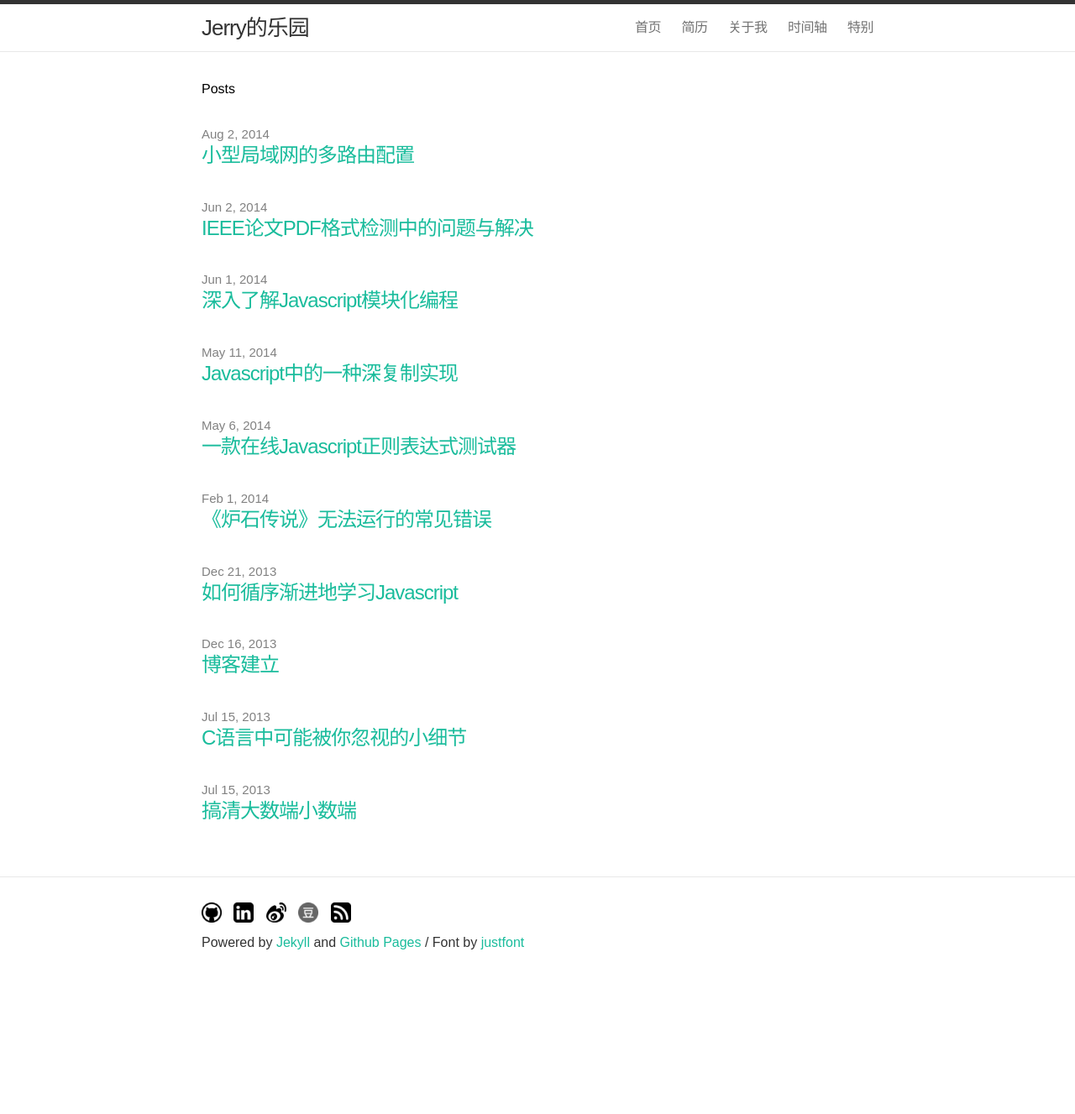
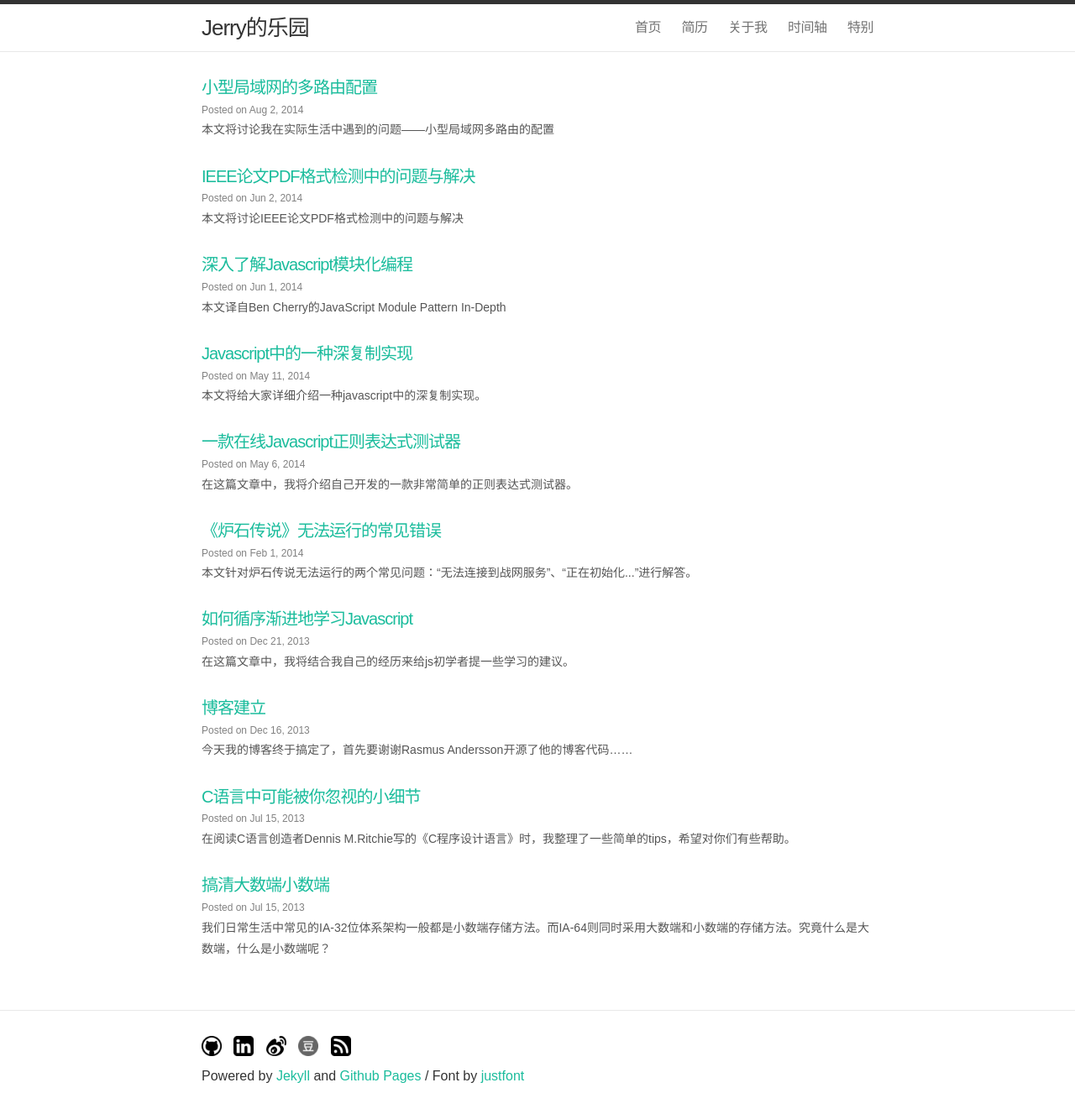
Before and after one commit to zry656565/heaven-blog, a Jekyll site: the page built from index.html, in a window 1280 px wide. Shown: the whole page at 84% size. Built offline with Jekyll 4.4.1, drawn with Linux system fonts in a browser that asks for light colours; comment, search, counter and statistics services are not loaded; before the commit the page ends 1167 px from its top, so only the background shows below that.

Commit message:
content of main page

```diff
--- a/css/main.css
+++ b/css/main.css
@@ -1,4 +1,4 @@
-/* Base */
+* Base */
 /* ----------------------------------------------------------*/
 
 * {
@@ -110,15 +110,20 @@ a:visited { color: #205caa; }
 .posts li { margin-bottom: 30px; }
 
 .posts .post-link {
-  font-size: 24px;
+  font-size: 20px;
   letter-spacing: -1px;
   line-height: 1;
 }
 
 .posts .post-date {
   display: block;
-  font-size: 15px;
+  font-size: 12px;
   color: #818181;
+}
+
+.posts .post-description {
+  font-size: 14px;
+  color: #555;
 }
 
 
--- a/css/typo.css
+++ b/css/typo.css
@@ -118,9 +118,9 @@ address, caption, cite, code, dfn, em, th, var{
 }
 
 /* 去掉列表前的标识, li 会继承，大部分网站通常用列表来很多内容，所以应该当去 */
-ul, ol{
+/* ul, ol{
   list-style:none;
-}
+}*/
 
 /* 对齐是排版最重要的因素, 别让什么都居中 */
 caption, th{
--- a/index.html
+++ b/index.html
@@ -3,14 +3,12 @@ layout: default
 ---
 
 <div class="home">
-
-  <h1>Posts</h1>
-
   <ul class="posts">
     {% for post in site.posts %}
       <li>
-        <span class="post-date">{{ post.date | date: "%b %-d, %Y" }}</span>
         <a class="post-link" href="{{ post.url | prepend: site.baseurl }}">{{ post.title }}</a>
+        <span class="post-date">Posted on {{ post.date | date: "%b %-d, %Y" }}</span>
+        <p class="post-description">{{ post.description }}</p>
       </li>
     {% endfor %}
   </ul>
```
